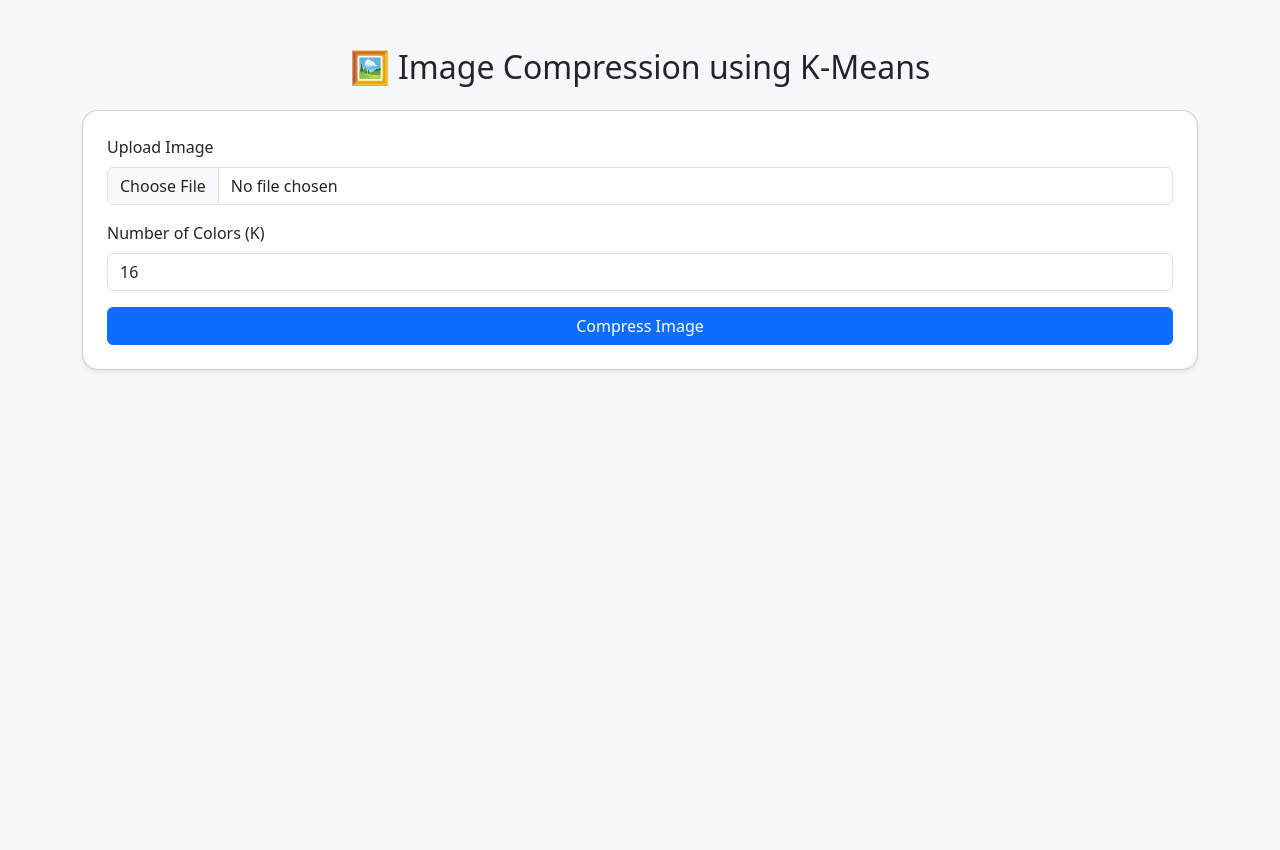
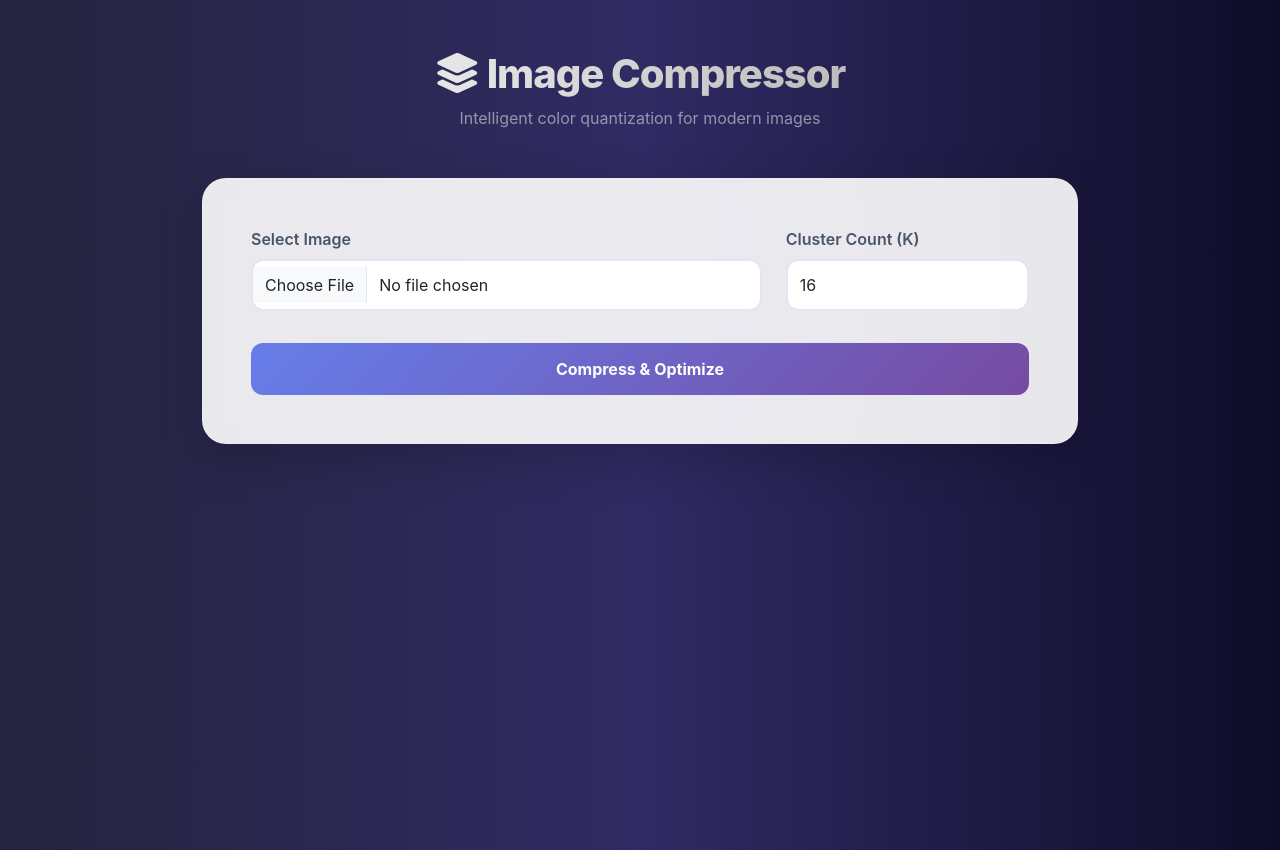
Before and after one commit to SACHIN-S-2004/Image-Compression, a Flask app: page / in a window 1280 px wide. Before the commit the page ends 371 px from the top, so only its background shows below. Run offline with Flask 3, Linux system fonts and the light colour scheme; some libraries are stand-ins or nearby versions.

Commit message:
feat: Enhanced UI and updated image compression to save as JPEG with quality settings

```diff
--- a/app.py
+++ b/app.py
@@ -59,11 +59,14 @@ def index():
 
         compressed = compress_image(upload_path, k)
 
-        output_name = f"compressed_{k}_{filename}"
+        # Change extension to .jpg for better compression
+        base_name = os.path.splitext(filename)[0]
+        output_name = f"compressed_{k}_{base_name}.jpg"
         output_path = os.path.join(OUTPUT_FOLDER, output_name)
 
-        # save image
-        cv2.imwrite(output_path, cv2.cvtColor(compressed, cv2.COLOR_RGB2BGR))
+        # Save as JPEG with quality setting (0-100, lower = smaller file)
+        cv2.imwrite(output_path, cv2.cvtColor(compressed, cv2.COLOR_RGB2BGR),
+                   [cv2.IMWRITE_JPEG_QUALITY, 85])
 
         return render_template(
             "index.html",
--- a/templates/index.html
+++ b/templates/index.html
@@ -1,78 +1,207 @@
 <!DOCTYPE html>
-<html>
+<html lang="en">
 <head>
-    <title>Image Compression using K-Means</title>
+    <meta charset="UTF-8">
+    <meta name="viewport" content="width=device-width, initial-scale=1.0">
+    <title>Image Compression Pro | K-Means</title>
 
     <link href="https://cdn.jsdelivr.net/npm/bootstrap@5.3.2/dist/css/bootstrap.min.css" rel="stylesheet">
+    <link rel="stylesheet" href="https://cdnjs.cloudflare.com/ajax/libs/font-awesome/6.4.2/css/all.min.css">
 
     <style>
+        :root {
+            --primary-gradient: linear-gradient(135deg, #667eea 0%, #764ba2 100%);
+            --glass-bg: rgba(255, 255, 255, 0.9);
+        }
+
         body {
-            background: #f5f7fa;
+            background: #0f0c29;
+            background: linear-gradient(to right, #24243e, #302b63, #0f0c29);
+            font-family: 'Inter', system-ui, -apple-system, sans-serif;
+            color: #fff;
+            min-height: 100vh;
         }
-        .card {
-            border-radius: 16px;
+
+        .main-container {
+            max-width: 900px;
+            margin-top: 50px;
         }
-        img {
-            max-width: 100%;
+
+        .glass-card {
+            background: var(--glass-bg);
+            backdrop-filter: blur(10px);
+            border: 1px solid rgba(255, 255, 255, 0.2);
+            border-radius: 24px;
+            color: #333;
+            transition: transform 0.3s ease;
+        }
+
+        .title-section h1 {
+            font-weight: 800;
+            background: linear-gradient(to right, #fff, #a5a5a5);
+            -webkit-background-clip: text;
+            background-clip: text;
+            -webkit-text-fill-color: transparent;
+            letter-spacing: -1px;
+        }
+
+        /* Form Styling */
+        .form-label { font-weight: 600; color: #4a5568; }
+        .form-control {
             border-radius: 12px;
+            padding: 12px;
+            border: 2px solid #e2e8f0;
+            transition: all 0.3s ease;
+        }
+        .form-control:focus {
+            border-color: #667eea;
+            box-shadow: 0 0 0 4px rgba(102, 126, 234, 0.1);
+        }
+
+        /* Animated Button */
+        .btn-submit {
+            background: var(--primary-gradient);
+            border: none;
+            border-radius: 12px;
+            padding: 14px;
+            font-weight: 700;
+            color: white;
+            transition: all 0.3s cubic-bezier(0.175, 0.885, 0.32, 1.275);
+            position: relative;
+            overflow: hidden;
+        }
+
+        .btn-submit:hover {
+            transform: translateY(-2px);
+            box-shadow: 0 10px 20px rgba(0,0,0,0.2);
+            color: white;
+        }
+
+        .btn-submit:active { transform: translateY(0); }
+
+        .loader-content { display: none; }
+
+        /* Loading State */
+        .btn-submit.loading {
+            pointer-events: none;
+            opacity: 0.8;
+        }
+        .btn-submit.loading .btn-text { display: none; }
+        .btn-submit.loading .loader-content {
+            display: flex;
+            align-items: center;
+            justify-content: center;
+            gap: 10px;
+        }
+
+        /* Image Display */
+        .img-wrapper {
+            position: relative;
+            border-radius: 18px;
+            overflow: hidden;
+            box-shadow: 0 20px 40px rgba(0,0,0,0.3);
+            animation: slideUp 0.8s ease-out forwards;
+        }
+
+        @keyframes slideUp {
+            from { opacity: 0; transform: translateY(30px); }
+            to { opacity: 1; transform: translateY(0); }
+        }
+
+        .badge-k {
+            background: var(--primary-gradient);
+            padding: 8px 16px;
+            border-radius: 50px;
+            font-size: 0.8rem;
+            color: white;
+            display: inline-block;
+            margin-bottom: 10px;
+        }
+
+        .result-header { color: white; margin-bottom: 1.5rem; font-weight: 600; }
+
+        .btn-download {
+            background: #27ae60;
+            border: none;
+            border-radius: 12px;
+            padding: 12px;
+            font-weight: 600;
+            transition: 0.3s;
         }
     </style>
 </head>
 
 <body>
 
-<div class="container py-5">
+<div class="container main-container">
+    <div class="title-section text-center mb-5">
+        <h1><i class="fas fa-layer-group me-2"></i>Image Compressor</h1>
+        <p class="text-white-50">Intelligent color quantization for modern images</p>
+    </div>
 
-    <h2 class="text-center mb-4">
-        🖼️ Image Compression using K-Means
-    </h2>
+    <div class="card glass-card p-4 p-md-5 shadow-lg mb-5">
+        <form id="compressForm" method="POST" enctype="multipart/form-data">
+            <div class="row">
+                <div class="col-md-8 mb-3">
+                    <label class="form-label">Select Image</label>
+                    <input type="file" name="image" class="form-control" accept="image/*" required>
+                </div>
 
-    <!-- Upload Form -->
-    <div class="card p-4 shadow-sm mb-4">
-
-        <form method="POST" enctype="multipart/form-data">
-
-            <div class="mb-3">
-                <label class="form-label">Upload Image</label>
-                <input type="file" name="image" class="form-control" required>
+                <div class="col-md-4 mb-3">
+                    <label class="form-label">Cluster Count (K)</label>
+                    <input type="number" name="k" value="16" min="2" max="64" class="form-control">
+                </div>
             </div>
 
-            <div class="mb-3">
-                <label class="form-label">Number of Colors (K)</label>
-                <input type="number" name="k" value="16" min="2" max="64" class="form-control">
-            </div>
-
-            <button class="btn btn-primary w-100">
-                Compress Image
+            <button type="submit" class="btn btn-submit w-100 mt-3" id="submitBtn">
+                <span class="btn-text">Compress & Optimize</span>
+                <span class="loader-content">
+                    <span class="spinner-border spinner-border-sm" role="status" aria-hidden="true"></span>
+                    Crunching Pixels...
+                </span>
             </button>
         </form>
     </div>
 
-
     {% if original %}
-
-    <!-- Results -->
-    <div class="row g-4">
-
+    <div class="row g-5 pb-5">
         <div class="col-md-6">
-            <h5>Original</h5>
-            <img src="{{ url_for('static', filename=original) }}">
+            <h5 class="result-header">Original Visual</h5>
+            <div class="img-wrapper">
+                <img src="{{ url_for('static', filename=original) }}" class="w-100 h-auto" alt="Original">
+            </div>
         </div>
 
         <div class="col-md-6">
-            <h5>Compressed ({{k}} colors)</h5>
-            <img src="{{ url_for('static', filename=compressed) }}">
+            <div class="d-flex justify-content-between align-items-center">
+                <h5 class="result-header">Compressed Output</h5>
+                <span class="badge-k">{{k}} Colors</span>
+            </div>
+            <div class="img-wrapper" style="animation-delay: 0.2s;">
+                <img src="{{ url_for('static', filename=compressed) }}" class="w-100 h-auto" alt="Compressed">
+            </div>
 
-            <a href="{{ url_for('static', filename=compressed) }}" download class="btn btn-success mt-3 w-100">
-                Download
+            <a href="{{ url_for('static', filename=compressed) }}" download class="btn btn-download btn-success mt-4 w-100">
+                <i class="fas fa-download me-2"></i> Download Optimized Image
             </a>
         </div>
+    </div>
+    {% endif %}
+</div>
 
-    </div>
+<script>
+    const form = document.getElementById('compressForm');
+    const btn = document.getElementById('submitBtn');
 
-    {% endif %}
+    form.onsubmit = function() {
+        // Trigger the loading state
+        btn.classList.add('loading');
 
-</div>
+        // Disable form to prevent double submissions
+        const inputs = form.querySelectorAll('input, button');
+        inputs.forEach(input => input.style.pointerEvents = 'none');
+    };
+</script>
 
 </body>
 </html>
```
Also changed, not shown: static/outputs/compressed_32_Multi-colored-illustration.jpg (added), 1 other file.
